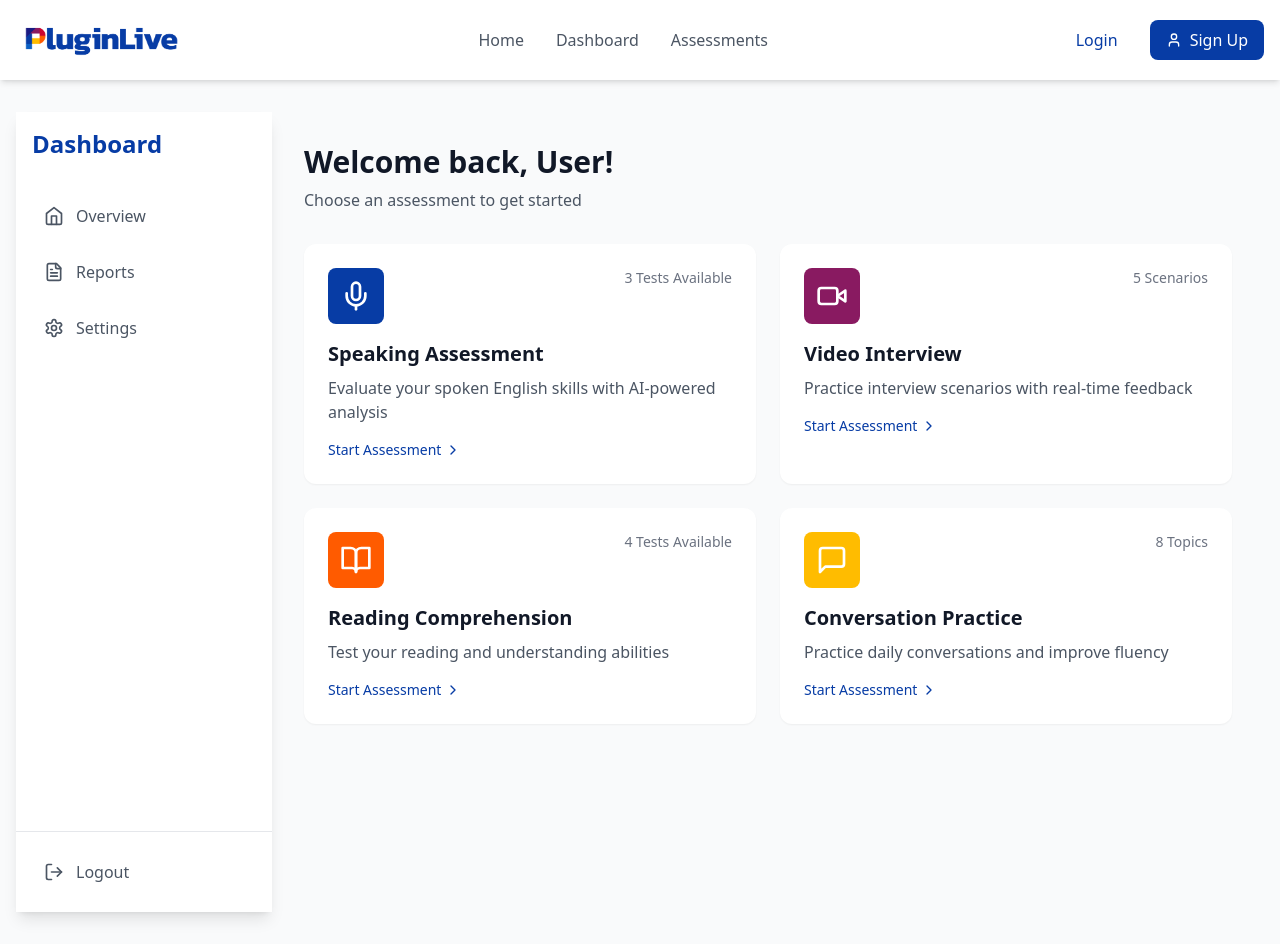
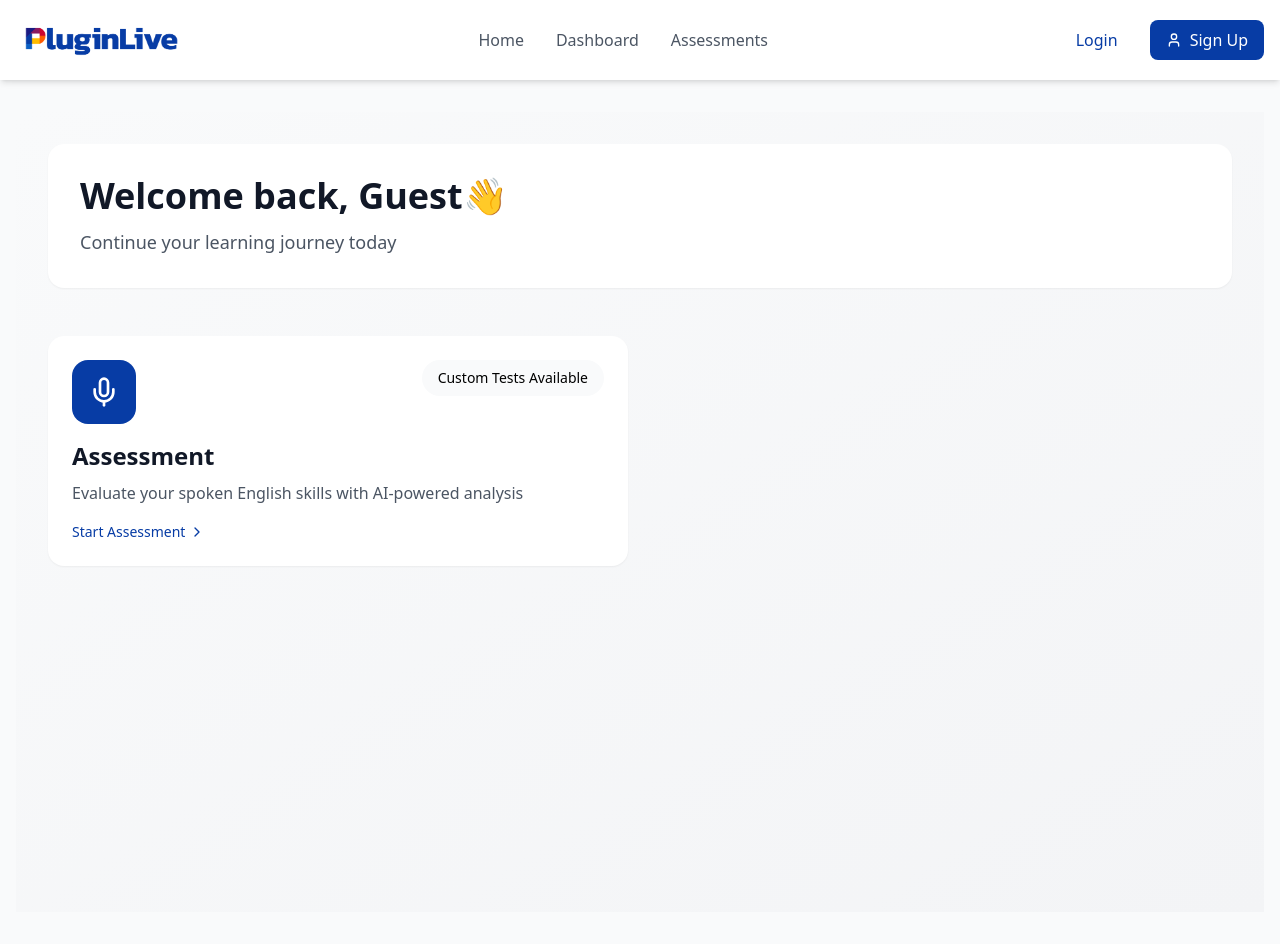
Before and after one commit to vedant069/AI-driven-English-communication-assessment-system, a React (Vite) app in the folder frontend/: page /dashboard in a window 1280 px wide. Built offline with nearby package versions, Linux system fonts and the light colour scheme.

Commit message:
Update Dashboard.jsx

```diff
--- a/frontend/src/pages/Dashboard/Dashboard.jsx
+++ b/frontend/src/pages/Dashboard/Dashboard.jsx
@@ -1,127 +1,114 @@
-// frontend/src/components/pages/Dashboard.jsx
-import React from 'react'
+import React from "react";
+import { useNavigate } from "react-router-dom";
+import { motion } from "framer-motion";
 import {
-  Home,
-  FileText,
-  Settings,
-  LogOut,
   Mic,
   VideoIcon,
   BookOpen,
   MessageSquare,
-  ChevronRight
-} from 'lucide-react'
+  ChevronRight,
+} from "lucide-react";
 
 function Dashboard() {
-  const sidebarLinks = [
-    { icon: <Home size={20} />, label: 'Overview', path: '/dashboard' },
-    { icon: <FileText size={20} />, label: 'Reports', path: '/reports' },
-    { icon: <Settings size={20} />, label: 'Settings', path: '/settings' },
-  ]
+  const navigate = useNavigate();
 
   const assessmentTypes = [
     {
-      title: 'Speaking Assessment',
+      title: "Assessment",
       icon: <Mic className="w-8 h-8" />,
-      description: 'Evaluate your spoken English skills with AI-powered analysis',
-      color: 'bg-brand-blue',
-      count: '3 Tests Available'
+      description:
+        "Evaluate your spoken English skills with AI-powered analysis",
+      color: "bg-brand-blue",
+      count: "Custom Tests Available",
+      path: "assessment/setup",
     },
-    {
-      title: 'Video Interview',
-      icon: <VideoIcon className="w-8 h-8" />,
-      description: 'Practice interview scenarios with real-time feedback',
-      color: 'bg-brand-purple',
-      count: '5 Scenarios'
+  ];
+
+  const containerVariants = {
+    hidden: { opacity: 0 },
+    visible: {
+      opacity: 1,
+      transition: {
+        staggerChildren: 0.1,
+      },
     },
-    {
-      title: 'Reading Comprehension',
-      icon: <BookOpen className="w-8 h-8" />,
-      description: 'Test your reading and understanding abilities',
-      color: 'bg-brand-orange',
-      count: '4 Tests Available'
+  };
+
+  const itemVariants = {
+    hidden: { y: 20, opacity: 0 },
+    visible: {
+      y: 0,
+      opacity: 1,
     },
-    {
-      title: 'Conversation Practice',
-      icon: <MessageSquare className="w-8 h-8" />,
-      description: 'Practice daily conversations and improve fluency',
-      color: 'bg-brand-yellow',
-      count: '8 Topics'
-    }
-  ]
+  };
 
   return (
-    <div className="flex h-screen bg-gray-50">
-      {/* Sidebar */}
-      <aside className="w-64 bg-white shadow-lg hidden md:block">
-        <div className="h-full flex flex-col">
-          <div className="p-4">
-            <h2 className="text-2xl font-bold text-brand-blue">Dashboard</h2>
+    <div className="min-h-screen bg-gradient-to-br from-gray-50 to-gray-100 p-8">
+      <div className="max-w-7xl mx-auto">
+        {/* Header Section */}
+        <motion.div
+          initial={{ opacity: 0, y: -20 }}
+          animate={{ opacity: 1, y: 0 }}
+          transition={{ duration: 0.5 }}
+          className="mb-12 relative"
+        >
+          <div className="bg-white p-8 rounded-2xl shadow-sm">
+            <h1 className="text-4xl font-bold text-gray-900 mb-3">
+              Welcome back,{" "}
+              {JSON.parse(localStorage.getItem("currUser"))?.username ||
+                "Guest"}
+              👋
+            </h1>
+            <p className="text-gray-600 text-lg">
+              Continue your learning journey today
+            </p>
           </div>
+        </motion.div>
 
-          <nav className="flex-1 p-4">
-            <ul className="space-y-2">
-              {sidebarLinks.map((link, index) => (
-                <li key={index}>
-                  <a
-                    href={link.path}
-                    className="flex items-center space-x-3 text-gray-600 p-3 rounded-lg hover:bg-gray-50 hover:text-brand-blue transition-colors"
-                  >
-                    {link.icon}
-                    <span>{link.label}</span>
-                  </a>
-                </li>
-              ))}
-            </ul>
-          </nav>
+        {/* Assessment Grid */}
+        <motion.div
+          variants={containerVariants}
+          initial="hidden"
+          animate="visible"
+          className="grid md:grid-cols-2 gap-6"
+        >
+          {assessmentTypes.map((assessment, index) => (
+            <motion.div
+              key={index}
+              variants={itemVariants}
+              whileHover={{ scale: 1.02 }}
+              className="cursor-pointer bg-white p-6 rounded-2xl shadow-sm hover:shadow-lg transition-all duration-300"
+              onClick={() => navigate(assessment.path)}
+            >
+              <div className="flex items-start justify-between">
+                <div
+                  className={`${assessment.color} p-4 rounded-2xl text-white transform transition-transform hover:scale-110`}
+                >
+                  {assessment.icon}
+                </div>
+                <span className="text-sm font-medium px-4 py-2 bg-gray-50 rounded-full">
+                  {assessment.count}
+                </span>
+              </div>
+              <h3 className="text-2xl font-semibold mt-4 text-gray-900">
+                {assessment.title}
+              </h3>
+              <p className="mt-2 text-gray-600 leading-relaxed">
+                {assessment.description}
+              </p>
 
-          <div className="p-4 border-t">
-            <button className="flex items-center space-x-3 text-gray-600 w-full p-3 rounded-lg hover:bg-gray-50 hover:text-brand-red transition-colors">
-              <LogOut size={20} />
-              <span>Logout</span>
-            </button>
-          </div>
-        </div>
-      </aside>
-
-      {/* Main Content */}
-      <main className="flex-1 overflow-y-auto p-8">
-        <div className="max-w-7xl mx-auto">
-          {/* Header */}
-          <div className="mb-8">
-            <h1 className="text-3xl font-bold text-gray-900">Welcome back, User!</h1>
-            <p className="text-gray-600 mt-2">Choose an assessment to get started</p>
-          </div>
-
-          {/* Assessment Grid */}
-          <div className="grid md:grid-cols-2 gap-6">
-            {assessmentTypes.map((assessment, index) => (
-              <div
-                key={index}
-                className="bg-white p-6 rounded-xl shadow-sm hover:shadow-md transition-shadow cursor-pointer"
+              <motion.button
+                whileHover={{ x: 5 }}
+                className="mt-4 text-brand-blue flex items-center text-sm font-medium hover:text-brand-purple transition-colors"
               >
-                <div className="flex items-start justify-between">
-                  <div className={`${assessment.color} p-3 rounded-lg text-white`}>
-                    {assessment.icon}
-                  </div>
-                  <span className="text-sm text-gray-500">{assessment.count}</span>
-                </div>
-                <h3 className="text-xl font-semibold mt-4 text-gray-900">
-                  {assessment.title}
-                </h3>
-                <p className="mt-2 text-gray-600">
-                  {assessment.description}
-                </p>
-                <button className="mt-4 text-brand-blue flex items-center text-sm hover:text-brand-purple transition-colors">
-                  Start Assessment <ChevronRight className="w-4 h-4 ml-1" />
-                </button>
-              </div>
-            ))}
-          </div>
-        </div>
-      </main>
+                Start Assessment <ChevronRight className="w-4 h-4 ml-1" />
+              </motion.button>
+            </motion.div>
+          ))}
+        </motion.div>
+      </div>
     </div>
-  )
+  );
 }
 
-export default Dashboard
+export default Dashboard;
```
